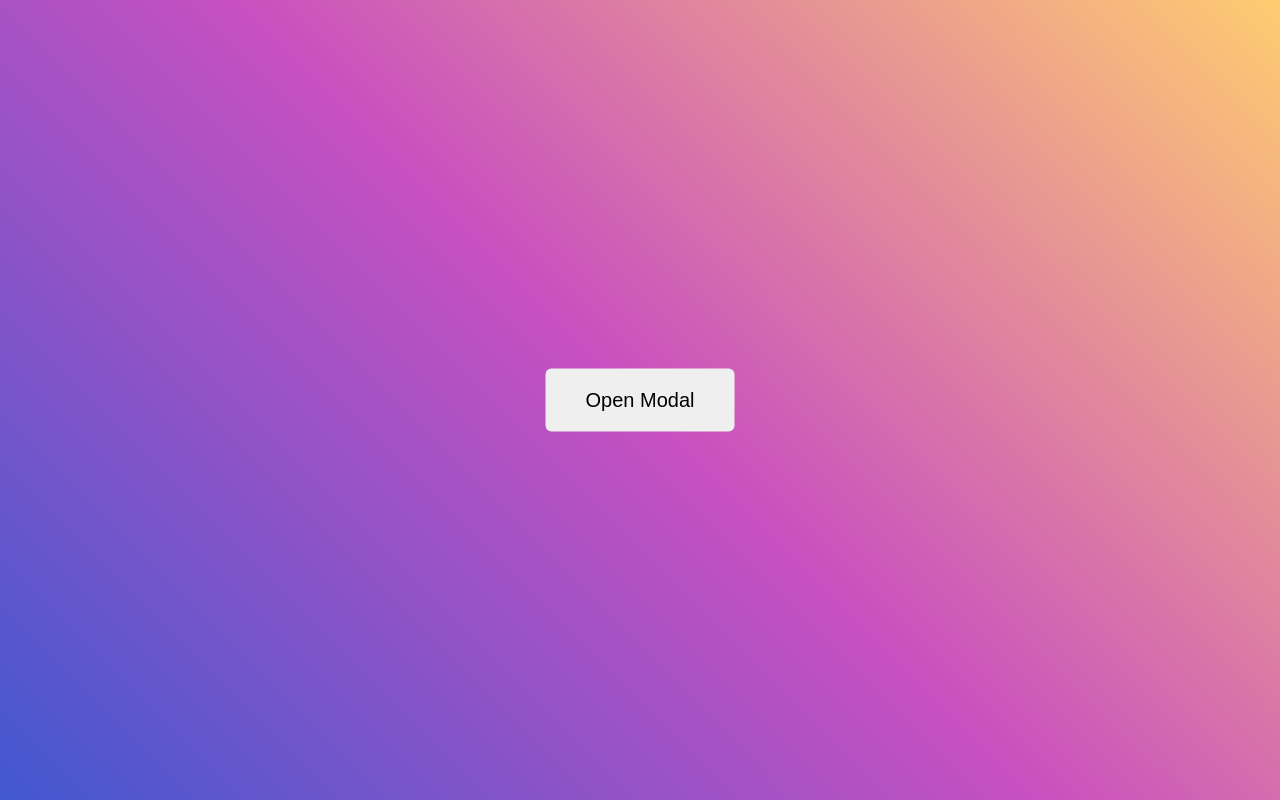
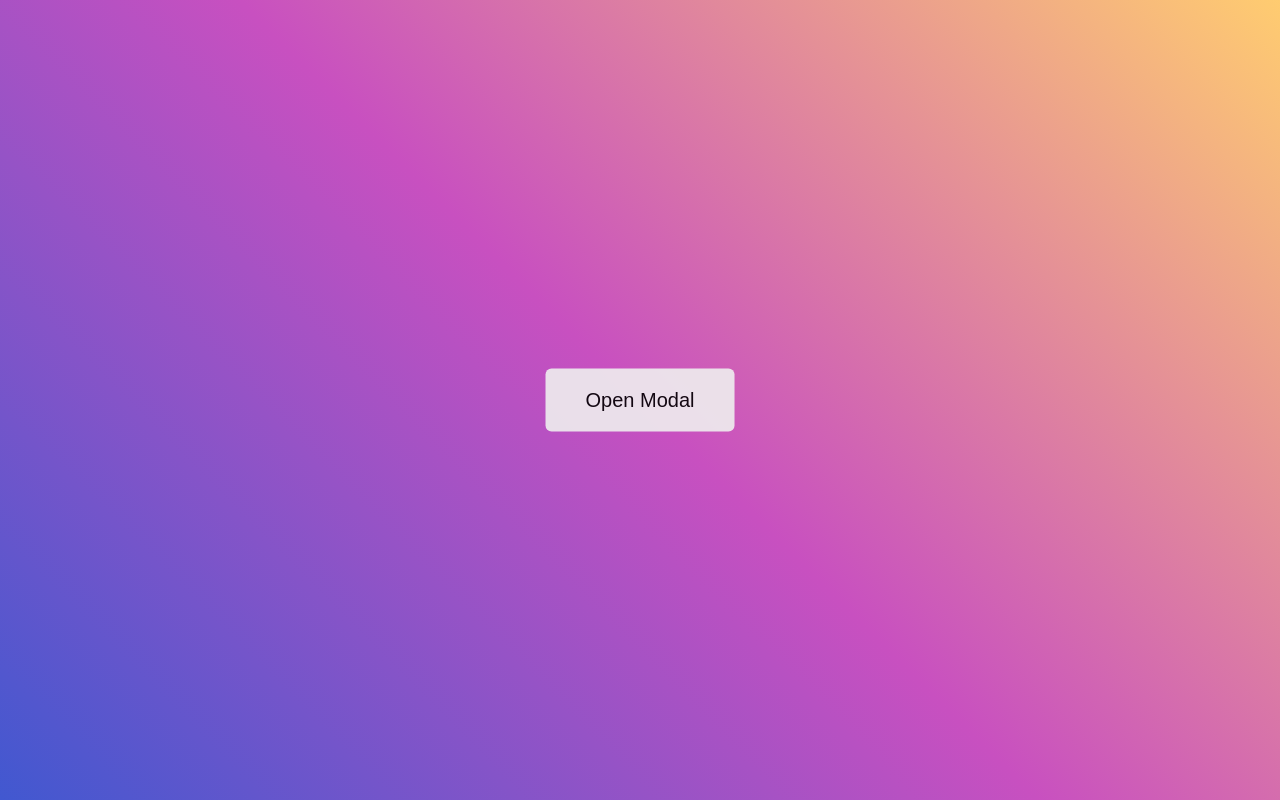
Before and after one commit to NXuanTuong/htmlcss-code, a plain HTML site: page Day_3/index.html in a window 1280 px wide. In both pictures the pointer is over the button "Open Modal". Drawn offline with Linux system fonts and the light colour scheme.

Commit message:
code Day_3

```diff
--- a/Day_3/style.css
+++ b/Day_3/style.css
@@ -27,6 +27,11 @@ body {
     left: 50%;
     transform: translate(-50%, -50%);
     font-size: 20px;
+    cursor: pointer;
+}
+
+.open-modal-btn:hover{
+    opacity: 0.9;
 }
 
 .modal {
```
